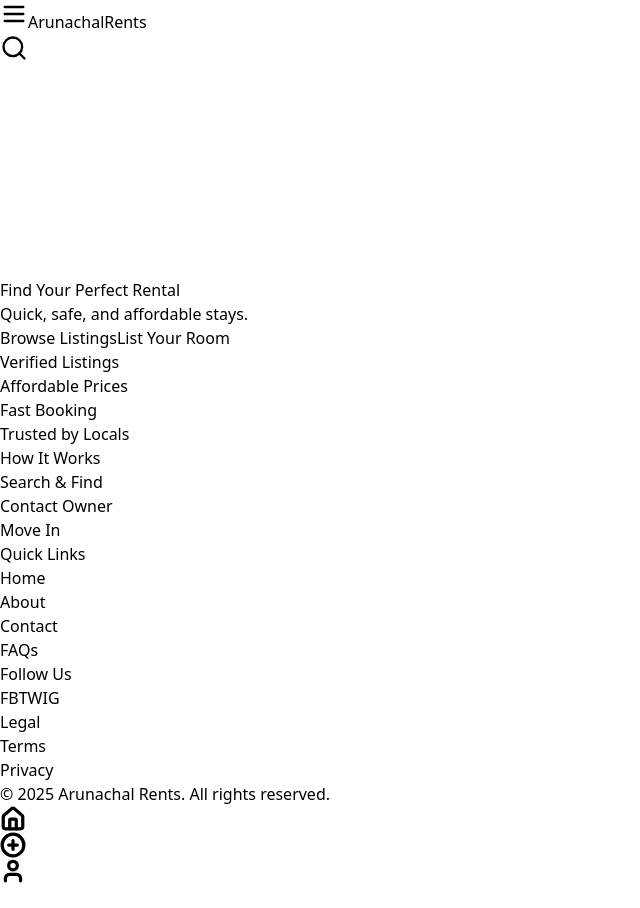
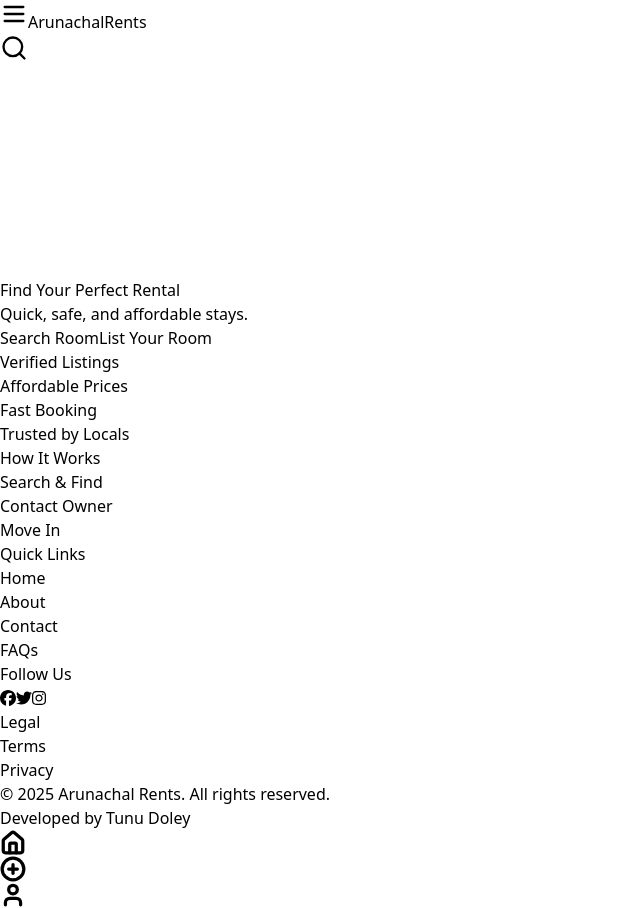
Before and after one commit to tunu7/arunachalrents, a Next.js app: page / in a window 1280 px wide. Shown: the whole page, without its empty margins (0-640 px from the left). Before the commit the page ends 884 px from the top, so only its background shows below. Built offline with nearby package versions, Linux system fonts and the light colour scheme; no server answers.

Commit message:
before listing

```diff
--- a/package.json
+++ b/package.json
@@ -9,6 +9,9 @@
     "lint": "next lint"
   },
   "dependencies": {
+    "@fortawesome/fontawesome-svg-core": "^6.7.2",
+    "@fortawesome/free-brands-svg-icons": "^6.7.2",
+    "@fortawesome/react-fontawesome": "^0.2.2",
     "@tailwindcss/postcss": "^4.0.6",
     "firebase": "^11.3.1",
     "firebase-admin": "^13.1.0",
--- a/src/app/page.tsx
+++ b/src/app/page.tsx
@@ -1,4 +1,6 @@
 import Link from "next/link";
+import { FontAwesomeIcon } from "@fortawesome/react-fontawesome";
+import { faFacebook, faTwitter, faInstagram } from "@fortawesome/free-brands-svg-icons";
 
 export default function Home() {
   return (
@@ -9,10 +11,14 @@ export default function Home() {
         <p className="mt-3 text-md md:text-lg text-gray-500">Quick, safe, and affordable stays.</p>
         <div className="mt-6 flex space-x-4">
           <Link href="/listings">
-            <button className="px-6 py-3 bg-gray-200 text-black text-md font-medium rounded-md hover:bg-gray-300 transition">Browse Listings</button>
+            <button className="px-6 py-3 bg-gray-200 text-black text-md font-medium rounded-md hover:bg-gray-300 transition">
+              Search Room
+            </button>
           </Link>
           <Link href="/add-room">
-            <button className="px-6 py-3 bg-black text-white text-md font-medium rounded-md hover:bg-gray-700 transition">List Your Room</button>
+            <button className="px-6 py-3 bg-black text-white text-md font-medium rounded-md hover:bg-gray-700 transition">
+              List Your Room
+            </button>
           </Link>
         </div>
       </section>
@@ -44,29 +50,58 @@ export default function Home() {
           <div>
             <h3 className="text-md font-semibold text-gray-800">Quick Links</h3>
             <ul className="mt-2 space-y-1 text-sm">
-              <li><Link href="/" className="hover:text-blue-600 transition">Home</Link></li>
-              <li><Link href="/about" className="hover:text-blue-600 transition">About</Link></li>
-              <li><Link href="/contact" className="hover:text-blue-600 transition">Contact</Link></li>
-              <li><Link href="/faqs" className="hover:text-blue-600 transition">FAQs</Link></li>
+              <li>
+                <Link href="/" className="hover:text-blue-600 transition">Home</Link>
+              </li>
+              <li>
+                <Link href="/about" className="hover:text-blue-600 transition">About</Link>
+              </li>
+              <li>
+                <Link href="/contact" className="hover:text-blue-600 transition">Contact</Link>
+              </li>
+              <li>
+                <Link href="/faqs" className="hover:text-blue-600 transition">FAQs</Link>
+              </li>
             </ul>
           </div>
           <div>
             <h3 className="text-md font-semibold text-gray-800">Follow Us</h3>
-            <div className="mt-2 flex justify-center space-x-3">
-              <Link href="#" className="text-gray-500 hover:text-blue-600 transition">FB</Link>
-              <Link href="#" className="text-gray-500 hover:text-blue-600 transition">TW</Link>
-              <Link href="#" className="text-gray-500 hover:text-blue-600 transition">IG</Link>
+            <div className="mt-2 flex justify-center space-x-4">
+              <Link href="https://facebook.com/arunachalrents" target="_blank">
+                <span>
+                  <FontAwesomeIcon icon={faFacebook} className="text-gray-500 hover:text-blue-600 transition text-xl" />
+                </span>
+              </Link>
+              <Link href="https://twitter.com/" target="_blank">
+                <span>
+                  <FontAwesomeIcon icon={faTwitter} className="text-gray-500 hover:text-blue-600 transition text-xl" />
+                </span>
+              </Link>
+              <Link href="https://instagram.com/" target="_blank">
+                <span>
+                  <FontAwesomeIcon icon={faInstagram} className="text-gray-500 hover:text-blue-600 transition text-xl" />
+                </span>
+              </Link>
             </div>
           </div>
           <div>
             <h3 className="text-md font-semibold text-gray-800">Legal</h3>
             <ul className="mt-2 space-y-1 text-sm">
-              <li><Link href="/terms" className="hover:text-blue-600 transition">Terms</Link></li>
-              <li><Link href="/privacy" className="hover:text-blue-600 transition">Privacy</Link></li>
+              <li>
+                <Link href="/terms" className="hover:text-blue-600 transition">Terms</Link>
+              </li>
+              <li>
+                <Link href="/privacy" className="hover:text-blue-600 transition">Privacy</Link>
+              </li>
             </ul>
           </div>
         </div>
-        <div className="mt-4 text-xs text-gray-500">© {new Date().getFullYear()} Arunachal Rents. All rights reserved.</div>
+        <div className="mt-4 text-xs text-gray-500">
+          © {new Date().getFullYear()} Arunachal Rents. All rights reserved.
+        </div>
+        <div className="mt-2 text-xs">
+          Developed by <Link href="https://tunu.info" className="text-blue-600 hover:underline">Tunu Doley</Link>
+        </div>
       </footer>
     </div>
   );
```
Also changed, not shown: 1 other file (tests, documents, lock files or other folders).
